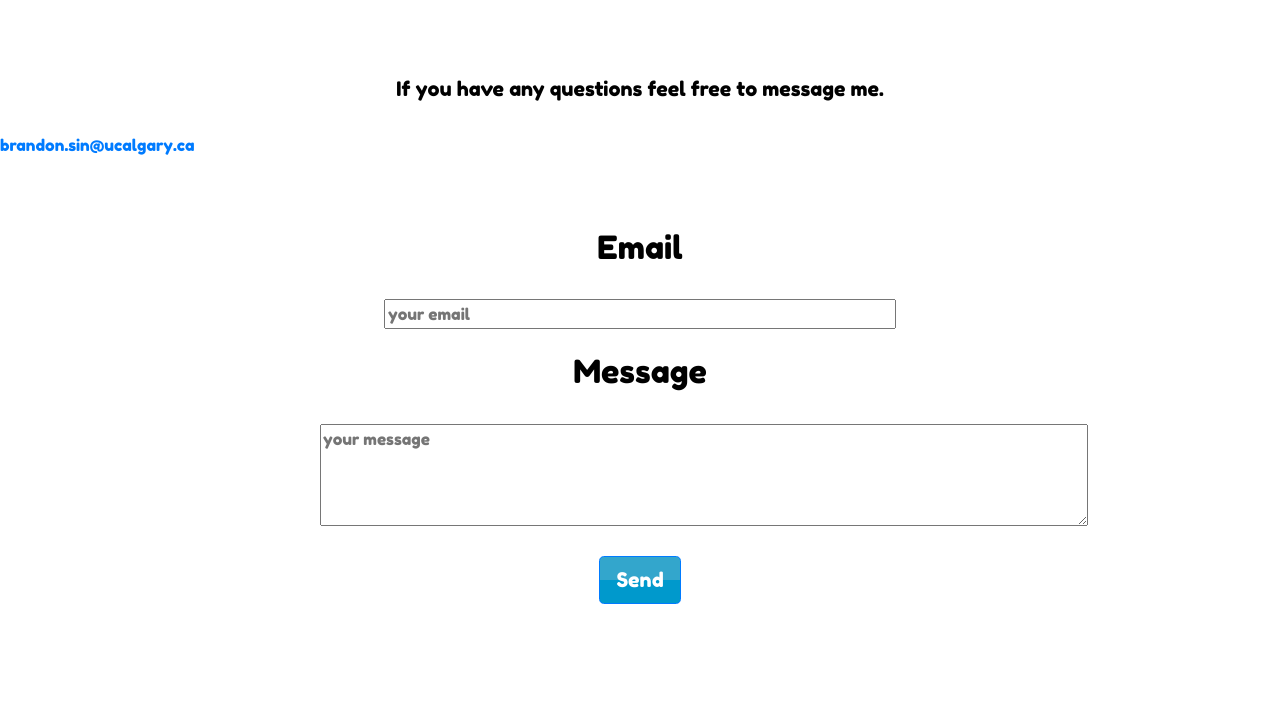
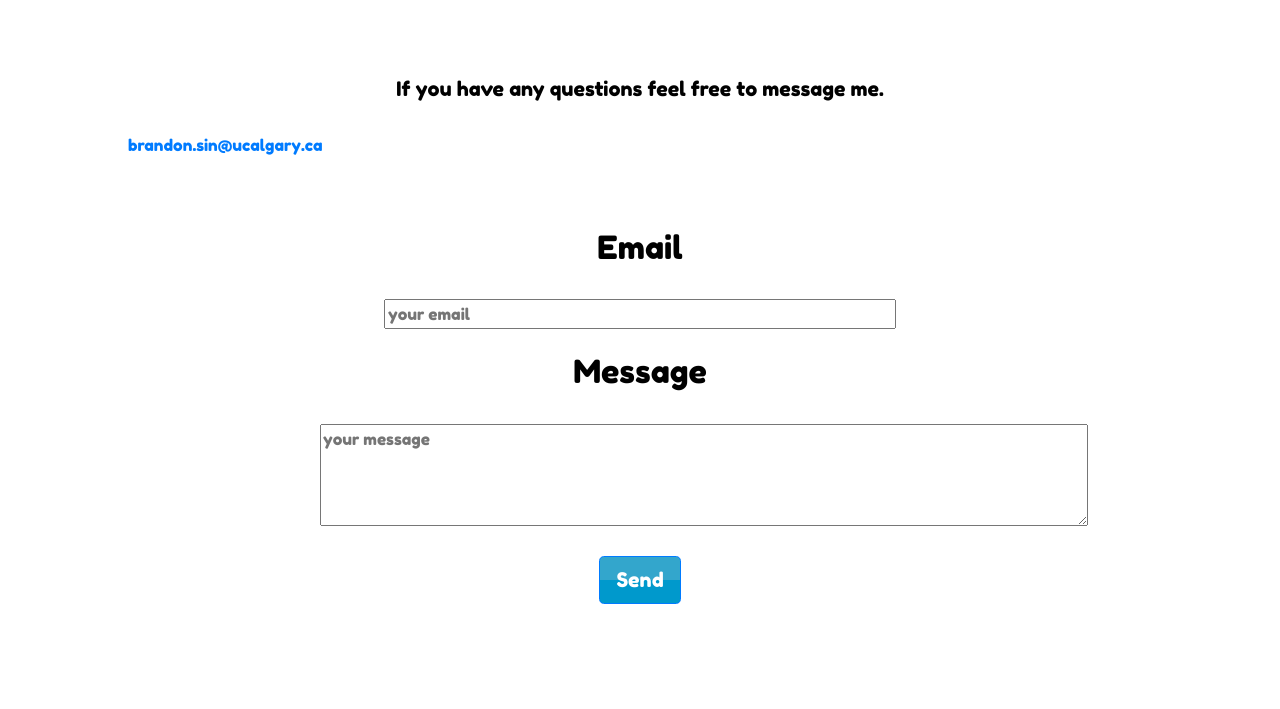
Before and after one commit to BrandonSin/BrandonSin.github.io, a plain HTML site: page index.html in a window 1280 px wide. Shown: the part 2719-3428 px from the top of the page. Drawn offline with nearby package versions, Linux system fonts and the light colour scheme.

Commit message:
Update style.css

```diff
--- a/style.css
+++ b/style.css
@@ -166,7 +166,8 @@ body {
 
 }
 .contact a{
-    text-align: center;
+    margin-left: 10%;
+    margin-right: 10%;
 
 
 
```
